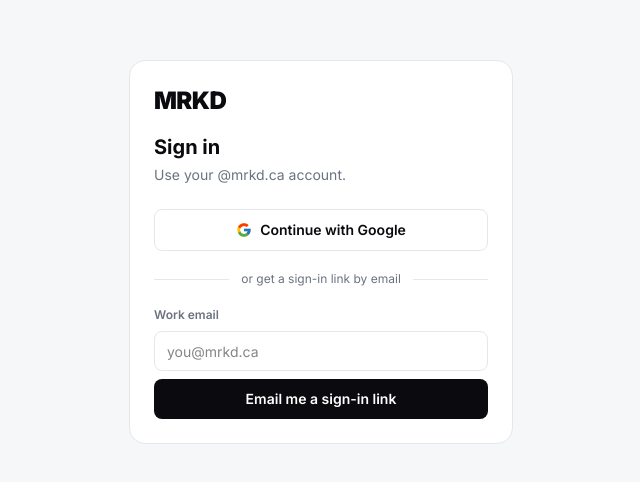
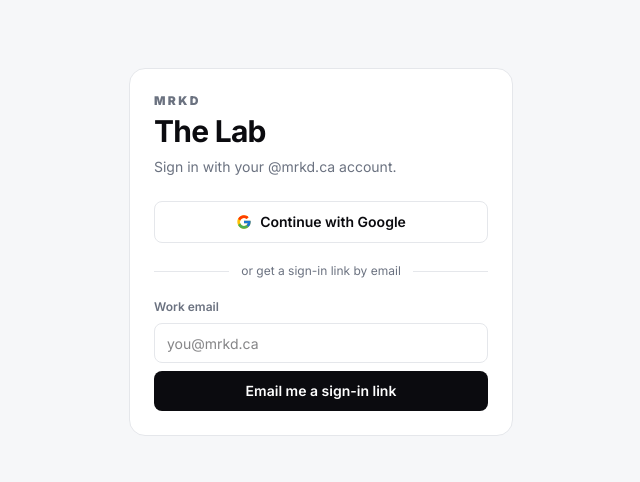
Before and after one commit to mrkdmarketing-tech/Sitebuilder, a React (Vite) app in the folder web/: page / in a window 1280 px wide. Shown: the part 148-630 px from the top of the page, without its empty margins (319-959 px from the left). Built offline with nearby package versions, Linux system fonts and the light colour scheme; no server answers.

Commit message:
Name the app The Lab
Sign-in screen, browser tab and top bar show The Lab; Google sign-in setup
steps use the same name.

Co-Authored-By: Claude Opus 5.5 <noreply@anthropic.com>
Claude-Session: https://claude.ai/code/session_01UjdRr8Mh5TDmZ78CiH5TLU

```diff
--- a/web/index.html
+++ b/web/index.html
@@ -4,7 +4,7 @@
     <meta charset="UTF-8" />
     <meta name="viewport" content="width=device-width, initial-scale=1.0, viewport-fit=cover" />
     <meta name="theme-color" content="#0b0b0f" />
-    <title>MRKD Platform</title>
+    <title>The Lab · MRKD</title>
   </head>
   <body>
     <div id="root"></div>
--- a/web/src/app/AuthGate.tsx
+++ b/web/src/app/AuthGate.tsx
@@ -16,6 +16,8 @@ import { useData } from '../data/source'
 import { useAsync } from '../lib/useAsync'
 
 const STAFF_DOMAIN = 'mrkd.ca'
+/** The app's name, shown on the sign-in screen and in the top bar. */
+export const APP_NAME = 'The Lab'
 
 export function AuthGate({ children }: { children: ReactNode }) {
   const [session, setSession] = useState<Session | null | undefined>(supabase ? undefined : null)
@@ -82,9 +84,9 @@ function SignIn() {
 
   return (
     <Centered>
-      <div className="text-2xl font-black tracking-tight">MRKD</div>
-      <h1 className="mt-4 text-xl font-bold">Sign in</h1>
-      <p className="mt-1 text-sm text-muted">Use your @{STAFF_DOMAIN} account.</p>
+      <div className="text-xs font-black tracking-[0.2em] text-muted">MRKD</div>
+      <h1 className="mt-1 text-3xl font-bold tracking-tight" style={{ fontFamily: 'var(--font-display)' }}>{APP_NAME}</h1>
+      <p className="mt-2 text-sm text-muted">Sign in with your @{STAFF_DOMAIN} account.</p>
 
       <button
         onClick={google}
--- a/web/src/app/Layout.tsx
+++ b/web/src/app/Layout.tsx
@@ -5,6 +5,7 @@ import { supabase } from '../lib/supabase'
 import { useData } from '../data/source'
 import { useAsync } from '../lib/useAsync'
 import { DESIGNS, useSession, type Design } from './session'
+import { APP_NAME } from './AuthGate'
 
 const NAV = [
   { to: '/insights', label: 'Insights', icon: BarChart3 },
@@ -27,7 +28,7 @@ export function Layout() {
       <div className={sidebar ? 'flex flex-1' : 'flex flex-1 flex-col'}>
         {sidebar ? <SideNav /> : <TopNav />}
         <main className="mx-auto w-full min-w-0 max-w-[1600px] flex-1 px-4 pb-24 pt-4 md:pb-8">
-          {sidebar && <div className="mb-2 text-lg font-black tracking-tight md:hidden">MRKD</div>}
+          {sidebar && <div className="mb-2 text-lg font-black tracking-tight md:hidden">MRKD <span className="text-sm font-semibold text-muted">{APP_NAME}</span></div>}
           <Outlet />
         </main>
       </div>
@@ -66,7 +67,10 @@ function TopNav() {
   return (
     <header className="sticky top-0 z-30 bg-header text-header-ink">
       <div className="mx-auto flex h-14 max-w-[1600px] items-center gap-6 px-4">
-        <span className="text-lg font-black tracking-tight">MRKD</span>
+        <span className="flex items-baseline gap-2">
+          <span className="text-lg font-black tracking-tight">MRKD</span>
+          <span className="text-sm font-semibold text-header-ink/70">{APP_NAME}</span>
+        </span>
         <nav className="hidden flex-1 gap-1 md:flex">
           {NAV.map(({ to, label }) => (
             <NavLink key={to} to={to} className={({ isActive }) => `rounded-md px-3 py-1.5 text-sm font-medium transition ${isActive ? 'bg-header-ink/15 text-header-ink' : 'text-header-ink/70 hover:text-header-ink'}`}>
@@ -84,6 +88,7 @@ function SideNav() {
   return (
     <aside className="sticky top-0 hidden h-screen w-56 shrink-0 flex-col bg-header px-3 py-5 text-header-ink md:flex">
       <span className="px-2 text-2xl font-black tracking-tight" style={{ fontFamily: 'var(--font-display)' }}>MRKD</span>
+      <span className="px-2 text-sm font-semibold text-header-ink/70">{APP_NAME}</span>
       <nav className="mt-6 flex flex-col gap-1">
         {NAV.map(({ to, label, icon: Icon }) => (
           <NavLink key={to} to={to} className={({ isActive }) => `flex items-center gap-2.5 rounded-xl px-3 py-2 text-sm font-semibold transition ${isActive ? 'bg-primary text-on-primary' : 'text-header-ink/70 hover:bg-header-ink/10 hover:text-header-ink'}`}>
```
Also changed, not shown: 5 other files (tests, documents, lock files or other folders).
